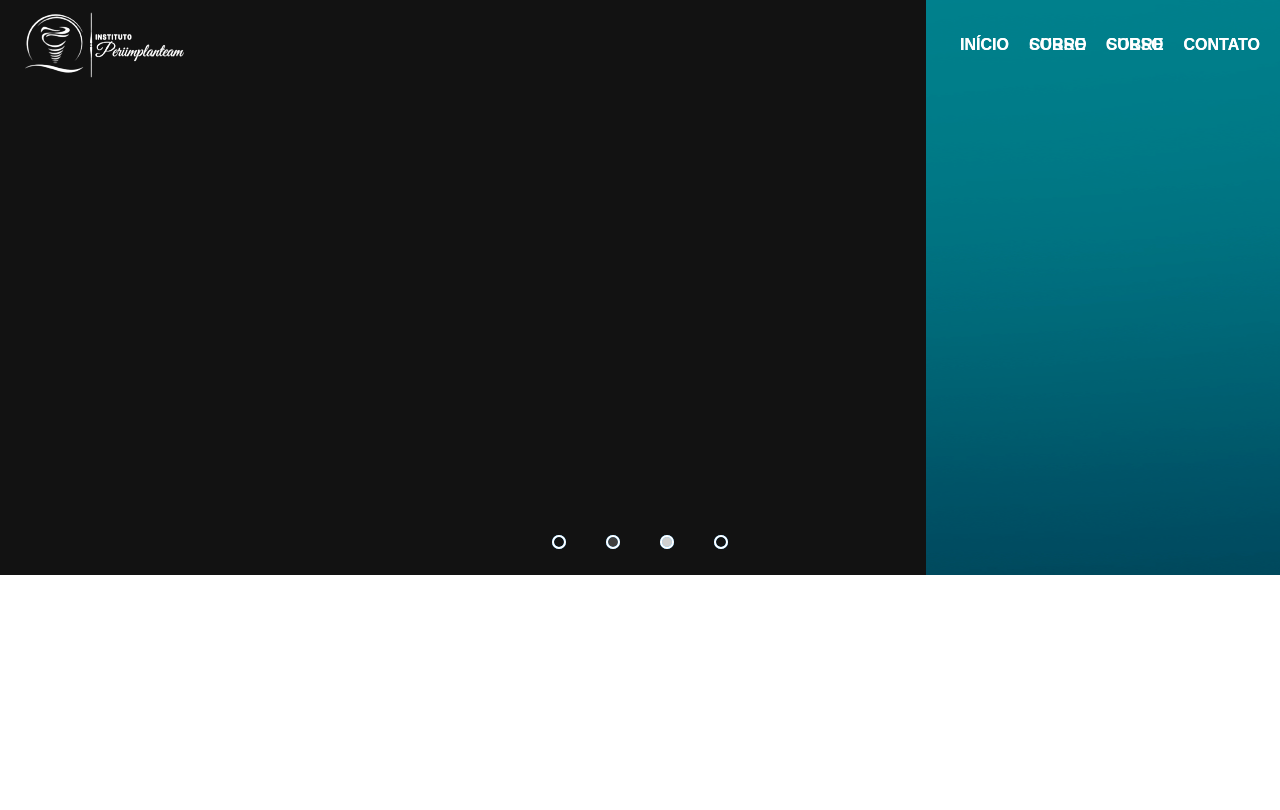
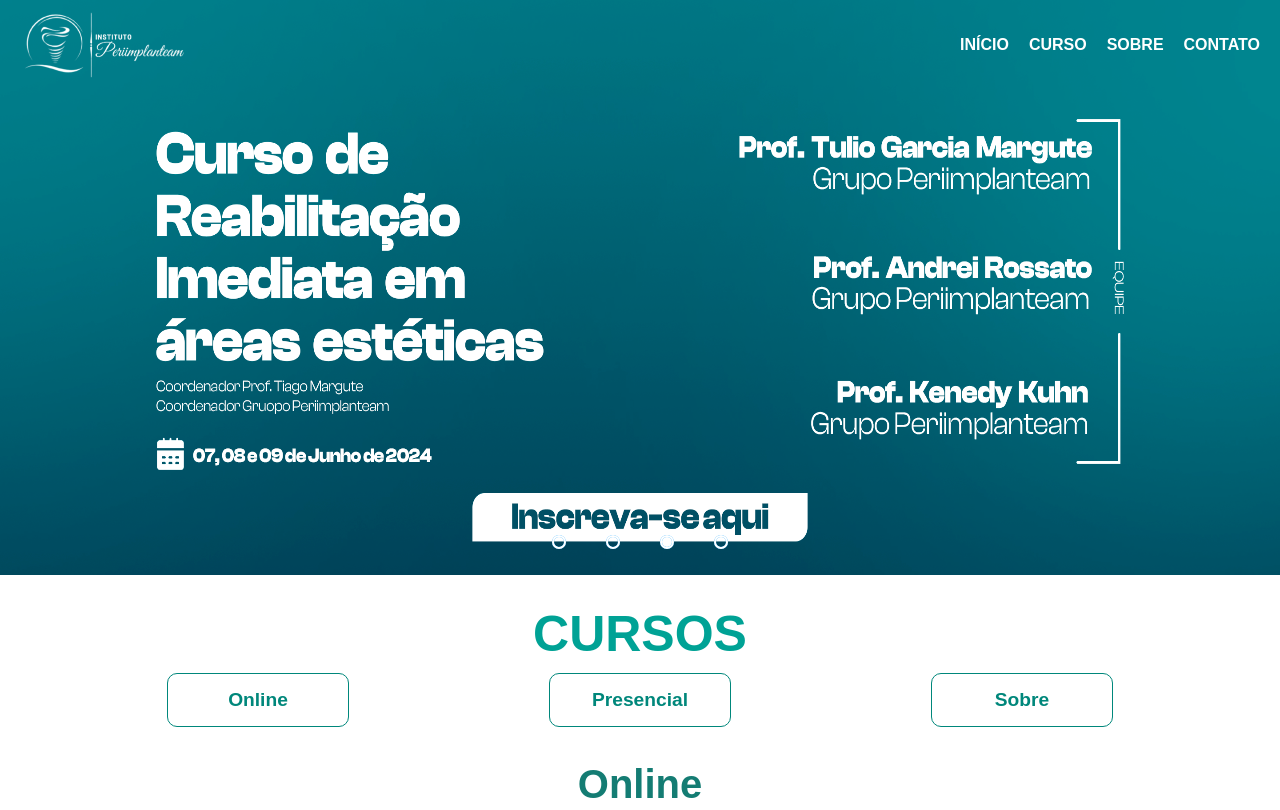
Before and after one commit to PedroBNe/Periimplanteam, a plain HTML site: page index.html in a window 1280 px wide. Shown: the top 810 px of the page. Drawn offline with Linux system fonts and the light colour scheme.

Commit message:
att:finalizado

```diff
--- a/index.html
+++ b/index.html
@@ -19,22 +19,6 @@
         <li><a href="#">INÍCIO</a></li>
         <li><a href="#cursos">CURSO</a></li>
         <li><a href="#sobre">SOBRE</a></li>
-        <li><a href="#social-midia">CONTATO</a></li>
-      </ul>
-    </nav>
-  </header>
-  <main class="cont-container">
-    <section class="slider">
-      <article class="slides">
-
-        <body>
-          <header id="header">
-            <a href="" alt="Logo Periimplanteam" class="logo-header"><img src="img/logo.png" alt="Logo"></a>
-            <nav>
-              <ul>
-                <li><a href="">INÍCIO</a></li>
-                <li><a href="#sobre">SOBRE</a></li>
-                <li><a href="#cursos">CURSO</a></li>
         <li><a href="#social-midia">CONTATO</a></li>
       </ul>
     </nav>
@@ -171,25 +155,16 @@
       <section class="sobre" id="sobre">
         <article>
           <h1>Sobre</h1>
-                <p>Em 2015, após algumas conversas entre alguns colegas de mestrado, surgiu a idéia de começar a
-                  trabalhar
-                  algumas possibilidades de cursos de aperfeiçoamento para cirurgiões-dentistas já formados há algum
-                  tempo. O
-                  primeiro convite veio e o primeiro trabalho do grupo Periimplanteam foi em Balneário Camboriú-SC no
-                  mesmo ano
-                  de 2015. Logo depois começaram a surgir convites para levar esses cursos para iniciar parcerias em
-                  algumas
-                  instituições por todo Brasil, em cidades como Santarám-PA, Salvador-BA, São Luís-MA, Altamira-PA,
-                  Goiânia-GO,
-                  Sinop-MT, Porto Alegre-RS, Joinville-SC, Florianópolis-SC, entre outras. Até que em 2022, os
-                  fundadores do
+          <p>Em 2015, após algumas conversas entre alguns colegas de mestrado, surgiu a idéia de começar a trabalhar
+            algumas possibilidades de cursos de aperfeiçoamento para cirurgiões-dentistas já formados há algum tempo. O
+            primeiro convite veio e o primeiro trabalho do grupo Periimplanteam foi em Balneário Camboriú-SC no mesmo ano
+            de 2015. Logo depois começaram a surgir convites para levar esses cursos para iniciar parcerias em algumas
+            instituições por todo Brasil, em cidades como Santarám-PA, Salvador-BA, São Luís-MA, Altamira-PA, Goiânia-GO,
+            Sinop-MT, Porto Alegre-RS, Joinville-SC, Florianópolis-SC, entre outras. Até que em 2022, os fundadores do
             Grupo periimplanteam, os irmãos Tiago e Túlio Margute resolveram criar a sede própria do Instituto
-                  Periimplanteam em Sombrio-SC sua cidade natal, e em agosto de 2022, realizaram a inauguração com um
-                  curso de
-                  Imersão ministrado pelo amigo e grande prof. Raphael Monte Alto. Após alguns outros cursos já foram
-                  realizados
-                  e muitos outros projetos já estão em andamento para trazer conteúdo de qualidade, que percorre todo o
-                  Brasil,
+            Periimplanteam em Sombrio-SC sua cidade natal, e em agosto de 2022, realizaram a inauguração com um curso de
+            Imersão ministrado pelo amigo e grande prof. Raphael Monte Alto. Após alguns outros cursos já foram realizados
+            e muitos outros projetos já estão em andamento para trazer conteúdo de qualidade, que percorre todo o Brasil,
             aqui para o Sul de Santa Catarina e o Norte do Rio Grande do Sul.</p>
         </article>
         <article class="image-sobre-container">
--- a/styles/style.css
+++ b/styles/style.css
@@ -4,15 +4,11 @@
   font-family: Arial, Helvetica, sans-serif
 }
 
-html {
+html{
   scroll-behavior: smooth;
 }
 
-html {
-  scroll-behavior: smooth;
-}
-
-body {
+body{
   width: 100%;
   height: 100vh;
 }
```
Lines whose indentation alone changed are shown as unchanged.
